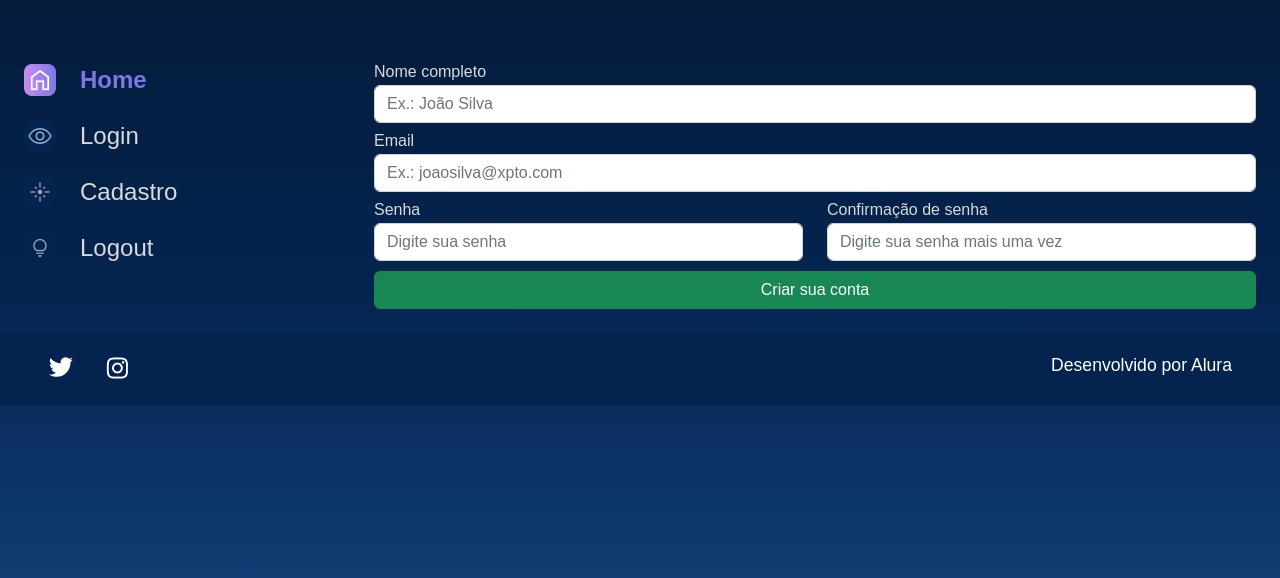
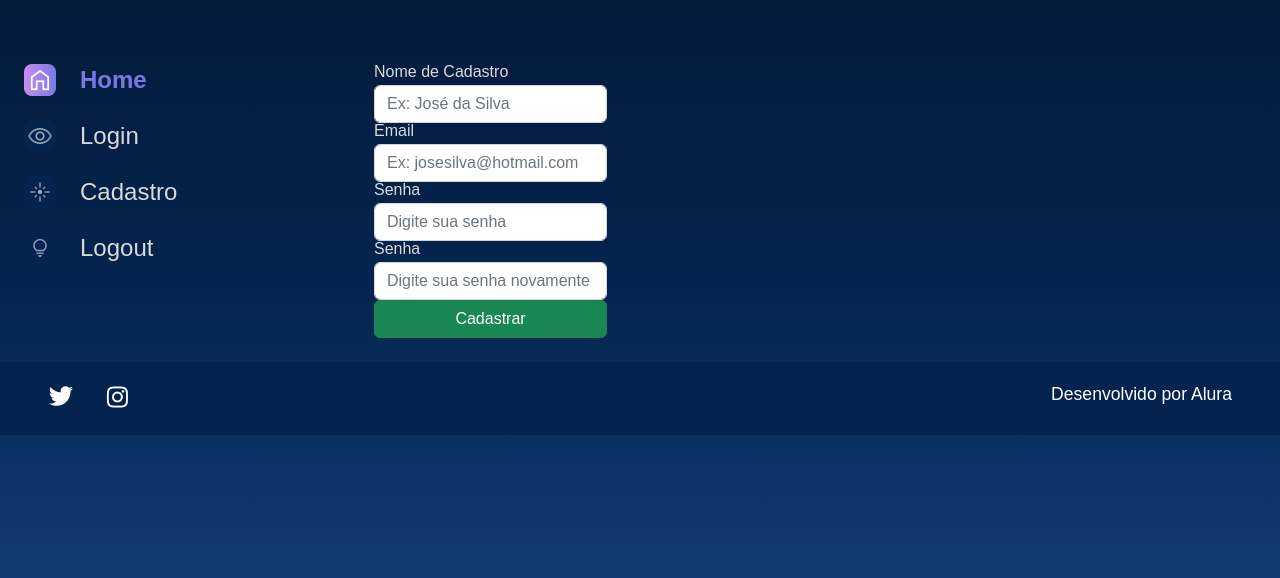
Before and after one commit to Joaaquim1801/Django-Web-Application, a Django app: page /cadastro in a window 1280 px wide. Shown: the part 114-692 px from the top of the page. Run offline with Django 5.2, Linux system fonts and the light colour scheme.

Commit message:
version 7.0

```diff
--- a/setup/static/styles/style.css
+++ b/setup/static/styles/style.css
@@ -384,3 +384,27 @@ table {
     border: 2px solid #7B78E5;
     cursor: pointer;
 }
+
+.alert {
+    --bs-alert-bg: transparent;
+    --bs-alert-padding-x: 1rem;
+    --bs-alert-padding-y: 1rem;
+    --bs-alert-margin-bottom: 1rem;
+    --bs-alert-color: inherit;
+    --bs-alert-border-color: transparent;
+    --bs-alert-border: 1px solid var(--bs-alert-border-color);
+    --bs-alert-border-radius: 0.375rem;
+    position: relative;
+    padding: var(--bs-alert-padding-y) var(--bs-alert-padding-x);
+    margin-bottom: var(--bs-alert-margin-bottom);
+    color: var(--bs-alert-color);
+    background-color: var(--bs-alert-bg);
+    border: var(--bs-alert-border);
+    border-radius: var(--bs-alert-border-radius);
+}
+
+.alert-primary {
+    --bs-alert-color: #084298;
+    --bs-alert-bg: #cfe2ff;
+    --bs-alert-border-color: #b6d4fe;
+}
--- a/templates/galeria/partials/_main.html
+++ b/templates/galeria/partials/_main.html
@@ -2,6 +2,11 @@
 <div class="pagina-inicial">
     <header class="cabecalho">
         <img src="{% static '/assets/logo/Logo(2).png' %}" alt="Logo da Alura Space" />
+        {% for message in messages %}
+                <div class="alert alert-primary">
+                    <p id="messages">{{message}}</p>
+                </div>
+        {% endfor %}
         <div class="cabecalho__busca">
             <div class="busca__fundo">
                 <form action="{% url 'buscar' %}">
@@ -19,6 +24,6 @@
                 <a href="{% url 'index' %}"><img src="{% static '/assets/ícones/1x/Home - ativo.png' %}"> Home</a>
                 <a href="{% url 'login' %}"><img src="{% static '/assets/ícones/1x/Mais vistas - inativo.png' %}"> Login</a>
                 <a href="{% url 'cadastro' %}"><img src="{% static '/assets/ícones/1x/Novas - inativo.png' %}"> Cadastro</a>
-                <a href="#"><img src="{% static '/assets/ícones/1x/Surpreenda-me - inativo.png' %}"> Logout</a>
+                <a href="{% url 'logout' %}"><img src="{% static '/assets/ícones/1x/Surpreenda-me - inativo.png' %}"> Logout</a>
             </nav>
         </section>
--- a/templates/usuarios/base.html
+++ /dev/null
@@ -1,24 +0,0 @@
-{% load static %}
-<!DOCTYPE html>
-<html lang="pt-br">
-
-<head>
-    <meta charset="UTF-8">
-    <meta http-equiv="X-UA-Compatible" content="IE=edge">
-    <meta name="viewport" content="width=device-width, initial-scale=1.0">
-    <title>Alura Space</title>
-    <link rel="preconnect" href="https://fonts.googleapis.com">
-    <link rel="preconnect" href="https://fonts.gstatic.com" crossorigin>
-    <link href="https://fonts.googleapis.com/css2?family=Poppins:wght@400;500;600&display=swap" rel="stylesheet">
-    <!-- CSS only -->
-    <link href="https://cdn.jsdelivr.net/npm/bootstrap@5.2.2/dist/css/bootstrap.min.css" rel="stylesheet" integrity="sha384-Zenh87qX5JnK2Jl0vWa8Ck2rdkQ2Bzep5IDxbcnCeuOxjzrPF/et3URy9Bv1WTRi" crossorigin="anonymous">
-    <link rel="stylesheet" href="{% static '/styles/style.css' %}">
-</head>
-<body>
-    {% include 'galeria/partials/_main.html' %}
-    {% block content %}{% endblock %}
-    {% include 'galeria/partials/_footer.html'%}
-
-</body>
-
-</html>
--- a/templates/usuarios/cadastro.html
+++ b/templates/usuarios/cadastro.html
@@ -1,28 +1,62 @@
-{% extends 'usuarios/base.html' %}
 {% load static %}
-{% block content%}
+<!DOCTYPE html>
+<html lang="pt-br">
+
+<head>
+    <meta charset="UTF-8">
+    <meta http-equiv="X-UA-Compatible" content="IE=edge">
+    <meta name="viewport" content="width=device-width, initial-scale=1.0">
+    <title>Alura Space</title>
+    <link rel="preconnect" href="https://fonts.googleapis.com">
+    <link rel="preconnect" href="https://fonts.gstatic.com" crossorigin>
+    <link href="https://fonts.googleapis.com/css2?family=Poppins:wght@400;500;600&display=swap" rel="stylesheet">
+    <!-- CSS only -->
+    <link href="https://cdn.jsdelivr.net/npm/bootstrap@5.2.2/dist/css/bootstrap.min.css" rel="stylesheet" integrity="sha384-Zenh87qX5JnK2Jl0vWa8Ck2rdkQ2Bzep5IDxbcnCeuOxjzrPF/et3URy9Bv1WTRi" crossorigin="anonymous">
+    <link rel="stylesheet" href="{% static '/styles/style.css' %}">
+</head>
+
+<body>
+    <div class="pagina-inicial">
+        <header class="cabecalho">
+            <img src="{% static '/assets/logo/Logo(2).png' %}" alt="Logo da Alura Space" />
+            {% for message in messages %}
+                <div class="alert alert-primary">
+                    <p id="messages">{{message}}</p>
+                </div>
+            {% endfor %}
+            <div class="cabecalho__busca">
+                <div class="busca__fundo">
+                    <form action="{% url 'buscar' %}">
+                        <input class="busca__input" type="text" name="buscar" placeholder="O que você procura?">
+                        <button type="submit">
+                            <img class="busca__icone" src="{% static '/assets/ícones/1x/search.png' %}" alt="ícone de search">
+                        </button>
+                    </form>
+                </div>
+            </div>
+        </header>
+        <main class="principal">
+            <section class="menu-lateral">
+                <nav class="menu-lateral__navegacao">
+                    <a href="{% url 'index' %}"><img src="{% static '/assets/ícones/1x/Home - ativo.png' %}"> Home</a>
+                    <a href="{% url 'login' %}"><img src="{% static '/assets/ícones/1x/Mais vistas - inativo.png' %}"> Login</a>
+                    <a href="{% url 'cadastro' %}"><img src="{% static '/assets/ícones/1x/Novas - inativo.png' %}"> Cadastro</a>
+                    <a href="{% url 'logout' %}"><img src="{% static '/assets/ícones/1x/Surpreenda-me - inativo.png' %}"> Logout</a>
+                </nav>
+            </section>
             <section class="galeria" style="margin-left: 5em">
-                <form action="" method="">
+                <form action="{% url 'cadastro' %}" method="POST"> <!-- Essa action vai voltar para a views, passar a informação coletada pelo formulário para a views-->
+                    {% csrf_token %} <!-- Sempre tem que vim depois de "form"-->
                     <div class="row">
-                        <div class="col-12 col-lg-12" style="margin-bottom: 10px;">
-                            <label for="nome_cadastro" style="color:#D9D9D9; margin-bottom: 5px;"><b>Nome completo</b></label>
-                            <input type="text" class="form-control" name="nome_cadastro" placeholder="Ex.: João Silva" required>
-                        </div>
-                        <div class="col-12 col-lg-12" style="margin-bottom: 10px;">
-                            <label for="email" style="color:#D9D9D9; margin-bottom: 5px;"><b>Email</b></label>
-                            <input type="email" class="form-control" name="email" placeholder="Ex.: joaosilva@xpto.com" required>
-                        </div>
-                        <div class="col-12 col-lg-6" style="margin-bottom: 10px;">
-                            <label for="password1" style="color:#D9D9D9; margin-bottom: 5px;"><b>Senha</b></label>
-                            <input type="password" class="form-control" name="password1" placeholder="Digite sua senha" required>
-                        </div>
-                        <div class="col-12 col-lg-6" style="margin-bottom: 10px;">
-                            <label for="password2" style="color:#D9D9D9; margin-bottom: 5px;"><b>Confirmação de senha</b></label>
-                            <input type="password" class="form-control" name="password2" placeholder="Digite sua senha mais uma vez" required>
-                        </div>
-                        <div class="col-12 text-center">
-                            <button class="btn btn-success col-12" style="padding: top 5px;" type="submit">Criar sua conta</button>
-                        </div>
+                        {% for field in forms.visible_fields %}
+                        </div class="col-12 col-lg-12" style="margin-bottom: 10px;"> <!-- Ele cria um espaço no site -->
+                            <label for="{{ field.id_for_label }}" style="color:#D9D9D9; margin-bottom: 5px;" >{{field.label}}</label> <!-- Usado para associar um text label com o campo fomulário <input>-->
+                            {{ field }}
+                        <div>
+                        {% endfor %}
+                    </div>
+                    <div>
+                        <button type="submit" class="btn btn-success col-12" style="padding: top 5px;" >Cadastrar</button>
                     </div>
                 </form>
             </section>
@@ -30,4 +64,4 @@
     </div>
 </body>
 
-{% endblock %}
+{% include "galeria/partials/_footer.html" %}
--- /dev/null
+++ b/usuarios/forms.py
@@ -0,0 +1,73 @@
+from django import forms
+
+class LoginForms(forms.Form):
+    nome_login = forms.CharField(
+        label="Nome de Login",
+        required=True,
+        max_length=100,
+        widget= forms.TextInput(
+            attrs={
+                "class": "form-control",
+                "placeholder": "Ex: José da Silva"
+            }
+        )
+    )
+    senha = forms.CharField(
+        label="Senha",
+        required=True,
+        max_length=70,
+        widget= forms.PasswordInput(
+            attrs={
+                "class": "form-control",
+                "placeholder": "Digite sua senha"
+            }
+        )
+    )
+
+class CadastroForms(forms.Form):
+    nome_cadastro = forms.CharField(
+        label="Nome de Cadastro",
+        required=True,
+        max_length=100,
+        widget= forms.TextInput(
+            attrs={
+                "class": "form-control",
+                "placeholder": "Ex: José da Silva"
+            }
+        )
+    )
+    email = forms.EmailField(
+        label="Email",
+        required=True,
+        max_length=100,
+        widget= forms.EmailInput(
+            attrs={
+                "class": "form-control",
+                "placeholder": "Ex: josesilva@hotmail.com"
+            }
+        )
+    )
+
+    senha1 = forms.CharField(
+        label="Senha",
+        required=True,
+        max_length=70,
+        widget= forms.PasswordInput(
+            attrs={
+                "class": "form-control",
+                "placeholder": "Digite sua senha"
+            }
+        )
+    )
+
+    senha2 = forms.CharField(
+        label="Senha",
+        required=True,
+        max_length=70,
+        widget= forms.PasswordInput(
+            attrs={
+                "class": "form-control",
+                "placeholder": "Digite sua senha novamente"
+            }
+        )
+    )
--- a/usuarios/urls.py
+++ b/usuarios/urls.py
@@ -1,7 +1,8 @@
 from django.urls import path
-from usuarios.views import login, cadastro
+from usuarios.views import login, cadastro, logout
 
 urlpatterns = [
     path('login', login, name='login'),
-    path('cadastro', cadastro, name='cadastro')
+    path('cadastro', cadastro, name='cadastro'),
+    path('logout', logout, name='logout')
 ]
--- a/usuarios/views.py
+++ b/usuarios/views.py
@@ -1,7 +1,66 @@
-from django.shortcuts import render
+from django.shortcuts import render, redirect
+from usuarios.forms import LoginForms, CadastroForms
+from django.contrib.auth.models import User
+from django.contrib import auth
+from django.contrib import messages
 
 def login(request):
-    return render(request, "usuarios/login.html")
+    form = LoginForms()
+
+    if request.method ==  'POST':
+        form = LoginForms(request.POST)
+
+        if form.is_valid(): #--> se ele for válido, ou seja, se os campos obrigatórios foram preenchidos e a tipagem dos dados
+            nome=form['nome_login'].value()
+            senha=form['senha'].value()
+
+        usuario = auth.authenticate( #Retorna None ou o objeto que representa o usuário ( banco de dados )
+            #.authenticate -> É responsável por verificar as informações dadas pelo usuário na página de login existe dentro do banco de dados
+            request, #-> Contém informações sobre o tipo de requisição HTTP que foi feita no site
+            username=nome,
+            password=senha
+        #request, username, e password são parâmetros para o método authenticate()
+        )
+
+        if usuario is not None:
+            auth.login(request, usuario)
+            messages.success(request, "Login feito com sucesso!")
+            return redirect('index')
+        else:
+            messages.error(request, "ERRO! Ao efetuar o login")
+            return redirect('login')
+
+    return render(request, "usuarios/login.html", {"forms": form})
 
 def cadastro(request):
-    return render(request, "usuarios/cadastro.html")
+    form = CadastroForms()
+
+    if request.method == 'POST':
+        form = CadastroForms(request.POST) #Pega todas as informações do usuário e coloca dentro do formulário novo
+        if form["senha1"].value() != form["senha2"].value():
+            messages.error(request, "As senhas não são iguais!")
+            return redirect('cadastro')
+
+        nome = form['nome_cadastro'].value()
+        email = form['email'].value()
+        senha = form['senha1'].value()
+
+        if User.objects.filter(username=nome).exists(): #Se quando efetuar o cadastro o usuário já tiver sido cadastrado no banco de dados
+            messages.error(request, "Usuário já existente!")
+            return redirect('cadastro')
+
+        usuario = User.objects.create_user(
+            username=nome,
+            email=email,
+            password=senha
+        )
+        usuario.save()
+        messages.success(request, "Cadastro efetuado com sucesso!")
+        return redirect('login')
+
+    return render(request, "usuarios/cadastro.html", {"forms": form})
+
+def logout(request):
+    auth.logout(request)
+    messages.success(request, "Logout efetuado com sucesso!")
+    return redirect('login')
```
Also changed, not shown: galeria/models.py (+8 -0 lines), galeria/views.py (+11 -1 lines), templates/usuarios/login.html (+62 -15 lines), galeria/migrations/0006_fotografias_usuario.py (added), static/styles/style.css (line endings or trailing spaces).
